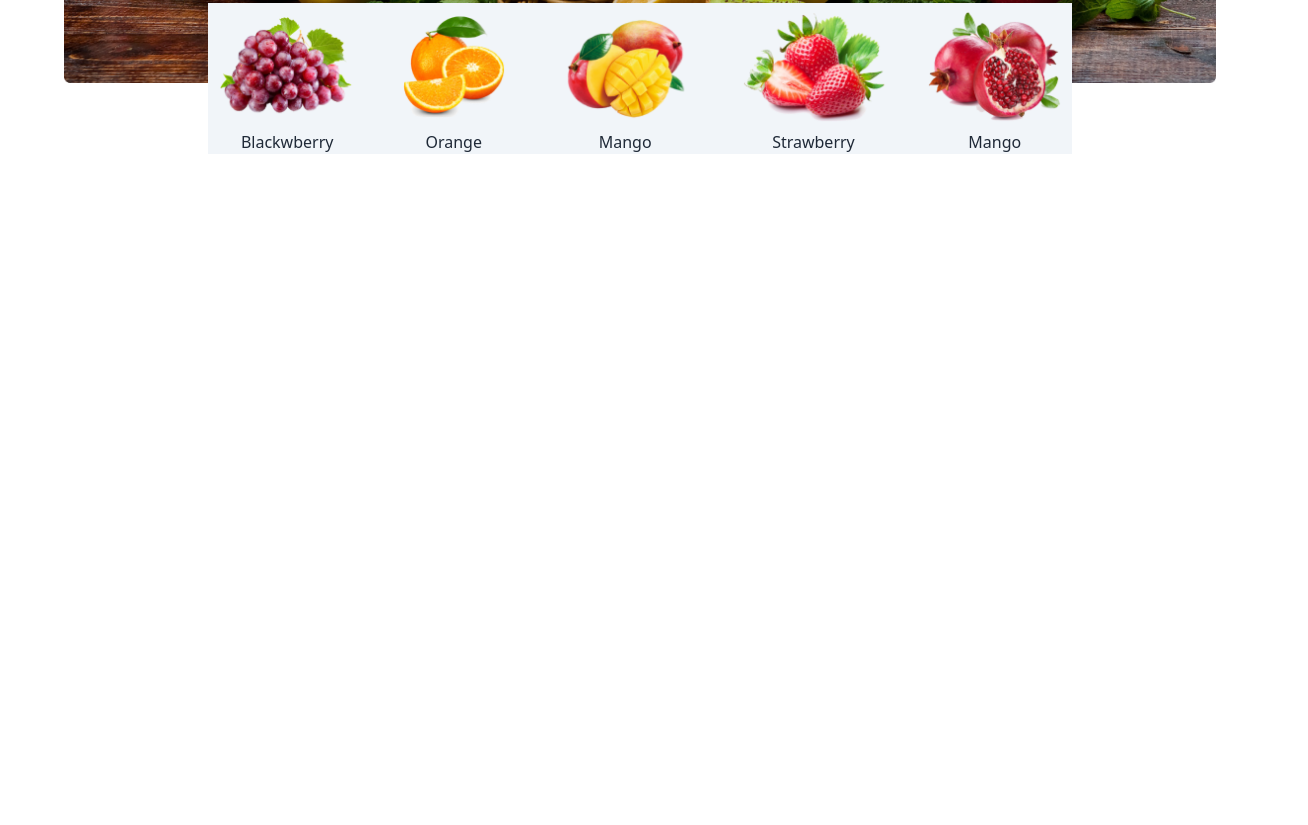
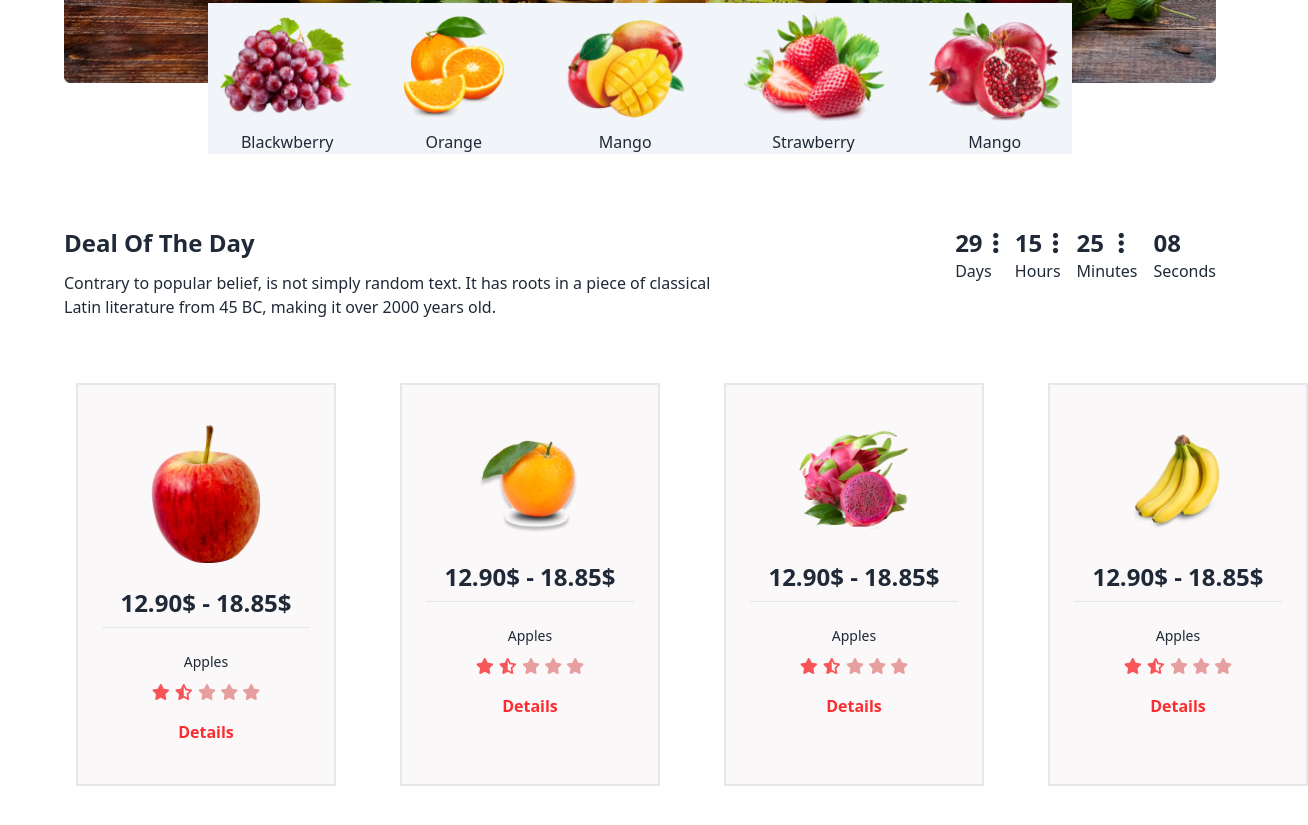
Before and after one commit to A01711575013/Fresh-Fruits-web, a plain HTML site: page index.html in a window 1280 px wide. Shown: the part 565-1390 px from the top of the page, 1308 px wide, since content can reach past the window. Before the commit the page ends 904 px from the top, so only its background shows below. Drawn offline with nearby package versions, Linux system fonts and the light colour scheme.

Commit message:
deal of the day complete

```diff
--- a/index.html
+++ b/index.html
@@ -4,6 +4,8 @@
 <head>
     <meta charset="UTF-8">
     <meta name="viewport" content="width=device-width, initial-scale=1.0">
+    <!-- google Icon -->
+    <link href="https://fonts.googleapis.com/icon?family=Material+Icons" rel="stylesheet">
     <!-- Font Awesome cdn Link -->
     <link rel="stylesheet" href="https://cdnjs.cloudflare.com/ajax/libs/font-awesome/6.4.2/css/all.min.css"
         integrity="sha512-z3gLpd7yknf1YoNbCzqRKc4qyor8gaKU1qmn+CShxbuBusANI9QpRohGBreCFkKxLhei6S9CQXFEbbKuqLg0DA=="
@@ -75,13 +77,97 @@
                     <img class="p-2" src="images/fruit5.png" alt="">
                     <h3 class="text-center">Mango</h3>
                 </div>
-
             </div>
         </section>
+    </header>
 
-    </header>
-    <main class="mt-64">
+    <main class="max-w-6xl mx-auto lg:mt-36">
+        <!-- Deal of the Day -->
+        <section>
+            <div class="flex flex-col lg:flex-row text-center lg:text-start justify-between">
+                <div>
+                    <h3 class="text-2xl font-extrabold">Deal Of The Day</h3>
+                    <p class="py-3">Contrary to popular belief, is not simply random text. It has roots in a piece of
+                        classical <br> Latin
+                        literature from 45 BC, making it over 2000 years old.</p>
+                </div>
+                <div class="flex gap-4">
+                    <div class="ml-24">
+                        <h1 class="text-2xl font-extrabold">29 <i class="fa-solid fa-ellipsis-vertical pl-1"></i></h1>
 
+                        <p>Days</p>
+
+                    </div>
+                    <div>
+                        <h1 class="text-2xl font-extrabold">15 <i class="fa-solid fa-ellipsis-vertical pl-1"></i></h1>
+                        <p>Hours</p>
+                    </div>
+                    <div>
+                        <h1 class="text-2xl font-extrabold">25  <i class="fa-solid fa-ellipsis-vertical pl-2"></i></h1>
+                        <p>Minutes</p>
+                    </div>
+                    <div>
+                        <h1 class="text-2xl font-extrabold">08</h1>
+                        <p>Seconds</p>
+                    </div>
+                </div>
+            </div>
+                <!-- fruit Line -->
+                <div class="flex flex-col lg:flex-row gap-10 my-10">
+                    <div class=" bg-[#faf8f8] text-center p-6 border-2 m-3">
+                        <img class="w-36 mx-auto p-4" src="images/fruit6.png" alt="">
+                        <p class="p-2 text-2xl font-bold">12.90$ - 18.85$</p>
+                        <hr class="p-2 w-52 mx-auto">
+                        <p class="text-sm p-2">Apples</p>
+                        <i class="fa-solid fa-star text-[#F85559]"></i>
+                        <i class="fa-solid fa-star-half-stroke  text-[#F85559]"></i>
+                        <i class="fa-solid fa-star text-[#e79e9f]"></i>
+                        <i class="fa-solid fa-star text-[#e79e9f]"></i>
+                        <i class="fa-solid fa-star text-[#e79e9f]"></i>
+                        <p class="p-4 text-[#fa2d30] font-bold">Details</p>
+
+                    </div>
+                    <div class="bg-[#faf8f8] text-center p-6 border-2 m-3">
+                        <img class="w-36 mx-auto p-4" src="images/fruit7.png" alt="">
+                        <p class="p-2 text-2xl font-bold">12.90$ - 18.85$</p>
+                        <hr class="p-2 w-52 mx-auto">
+                        <p class="text-sm p-2">Apples</p>
+                        <i class="fa-solid fa-star text-[#F85559]"></i>
+                        <i class="fa-solid fa-star-half-stroke  text-[#F85559]"></i>
+                        <i class="fa-solid fa-star text-[#e79e9f]"></i>
+                        <i class="fa-solid fa-star text-[#e79e9f]"></i>
+                        <i class="fa-solid fa-star text-[#e79e9f]"></i>
+                        <p class="p-4 text-[#fa2d30] font-bold">Details</p>
+
+                    </div>
+                    <div class="bg-[#faf8f8] text-center p-6 border-2 m-3">
+                        <img class="w-36 mx-auto p-4" src="images/fruit8.png" alt="">
+                        <p class="p-2 text-2xl font-bold">12.90$ - 18.85$</p>
+                        <hr class="p-2 w-52 mx-auto">
+                        <p class="text-sm p-2">Apples</p>
+                        <i class="fa-solid fa-star text-[#F85559]"></i>
+                        <i class="fa-solid fa-star-half-stroke  text-[#F85559]"></i>
+                        <i class="fa-solid fa-star text-[#e79e9f]"></i>
+                        <i class="fa-solid fa-star text-[#e79e9f]"></i>
+                        <i class="fa-solid fa-star text-[#e79e9f]"></i>
+                        <p class="p-4 text-[#fa2d30] font-bold">Details</p>
+
+                    </div>
+                    <div class="bg-[#faf8f8] text-center p-6 border-2 m-3">
+                        <img class="w-36 mx-auto p-4" src="images/fruit9.png" alt="">
+                        <p class="p-2 text-2xl font-bold">12.90$ - 18.85$</p>
+                        <hr class="p-2 w-52 mx-auto">
+                        <p class="text-sm p-2">Apples</p>
+                        <i class="fa-solid fa-star text-[#F85559]"></i>
+                        <i class="fa-solid fa-star-half-stroke  text-[#F85559]"></i>
+                        <i class="fa-solid fa-star text-[#e79e9f]"></i>
+                        <i class="fa-solid fa-star text-[#e79e9f]"></i>
+                        <i class="fa-solid fa-star text-[#e79e9f]"></i>
+                        <p class="p-4 text-[#fa2d30] font-bold">Details</p>
+
+                    </div>
+                </div>
+        </section>
     </main>
 </body>
 
```
